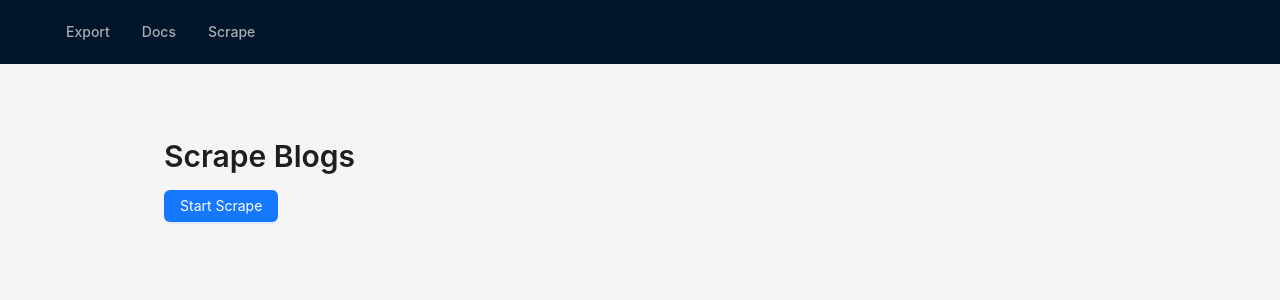
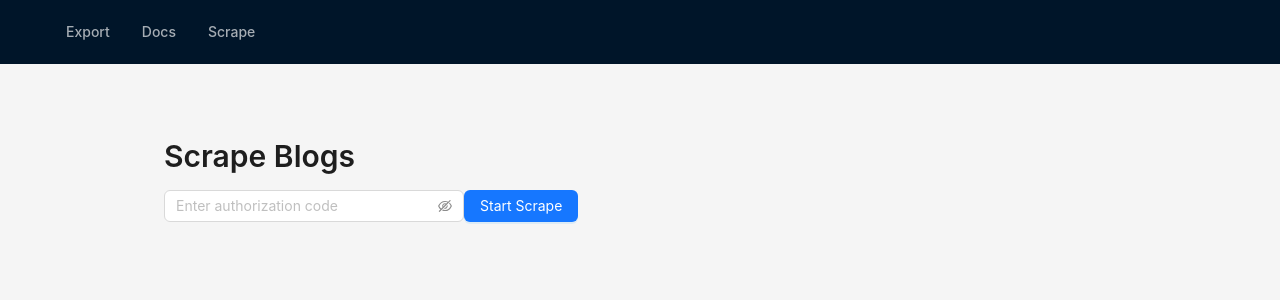
Before and after one commit to deg/blogscraper, a React (Vite) app in the folder frontend/: page /scrape in a window 1280 px wide. Shown: the top 300 px of the page. Built offline with nearby package versions, Linux system fonts and the light colour scheme.

Commit message:
Require auth code (in .env.secrets) to scrape

```diff
--- a/frontend/src/api/orval.ts
+++ b/frontend/src/api/orval.ts
@@ -131,25 +131,25 @@ export function useHealthGet<TData = Awaited<ReturnType<typeof healthGet>>, TErr
  * Starts scraping in an async background task.
  * @summary Start Scrape
  */
-export const startScrapeScrapePost = (
-
+export const startScrapeScrapeAuthCodePost = (
+    authCode: string,
  signal?: AbortSignal
 ) => {
 
 
       return customFetch<_ScrapeStarted>(
-      {url: `/api/scrape`, method: 'POST', signal
+      {url: `/api/scrape/${authCode}`, method: 'POST', signal
     },
       );
     }
 
 
 
-export const getStartScrapeScrapePostMutationOptions = <TError = unknown,
-    TContext = unknown>(options?: { mutation?:UseMutationOptions<Awaited<ReturnType<typeof startScrapeScrapePost>>, TError,void, TContext>, }
-): UseMutationOptions<Awaited<ReturnType<typeof startScrapeScrapePost>>, TError,void, TContext> => {
+export const getStartScrapeScrapeAuthCodePostMutationOptions = <TError = HTTPValidationError,
+    TContext = unknown>(options?: { mutation?:UseMutationOptions<Awaited<ReturnType<typeof startScrapeScrapeAuthCodePost>>, TError,{authCode: string}, TContext>, }
+): UseMutationOptions<Awaited<ReturnType<typeof startScrapeScrapeAuthCodePost>>, TError,{authCode: string}, TContext> => {
 
-const mutationKey = ['startScrapeScrapePost'];
+const mutationKey = ['startScrapeScrapeAuthCodePost'];
 const {mutation: mutationOptions} = options ?
       options.mutation && 'mutationKey' in options.mutation && options.mutation.mutationKey ?
       options
@@ -159,10 +159,10 @@ const {mutation: mutationOptions} = options ?
 
 
 
-      const mutationFn: MutationFunction<Awaited<ReturnType<typeof startScrapeScrapePost>>, void> = () => {
+      const mutationFn: MutationFunction<Awaited<ReturnType<typeof startScrapeScrapeAuthCodePost>>, {authCode: string}> = (props) => {
+          const {authCode} = props ?? {};
 
-
-          return  startScrapeScrapePost()
+          return  startScrapeScrapeAuthCodePost(authCode,)
         }
 
 
@@ -170,23 +170,23 @@ const {mutation: mutationOptions} = options ?
 
   return  { mutationFn, ...mutationOptions }}
 
-    export type StartScrapeScrapePostMutationResult = NonNullable<Awaited<ReturnType<typeof startScrapeScrapePost>>>
+    export type StartScrapeScrapeAuthCodePostMutationResult = NonNullable<Awaited<ReturnType<typeof startScrapeScrapeAuthCodePost>>>
 
-    export type StartScrapeScrapePostMutationError = unknown
+    export type StartScrapeScrapeAuthCodePostMutationError = HTTPValidationError
 
     /**
  * @summary Start Scrape
  */
-export const useStartScrapeScrapePost = <TError = unknown,
-    TContext = unknown>(options?: { mutation?:UseMutationOptions<Awaited<ReturnType<typeof startScrapeScrapePost>>, TError,void, TContext>, }
+export const useStartScrapeScrapeAuthCodePost = <TError = HTTPValidationError,
+    TContext = unknown>(options?: { mutation?:UseMutationOptions<Awaited<ReturnType<typeof startScrapeScrapeAuthCodePost>>, TError,{authCode: string}, TContext>, }
 ): UseMutationResult<
-        Awaited<ReturnType<typeof startScrapeScrapePost>>,
+        Awaited<ReturnType<typeof startScrapeScrapeAuthCodePost>>,
         TError,
-        void,
+        {authCode: string},
         TContext
       > => {
 
-      const mutationOptions = getStartScrapeScrapePostMutationOptions(options);
+      const mutationOptions = getStartScrapeScrapeAuthCodePostMutationOptions(options);
 
       return useMutation(mutationOptions);
     }
--- a/frontend/src/api/types/index.ts
+++ b/frontend/src/api/types/index.ts
@@ -9,6 +9,7 @@
 export * from './_healthStatus';
 export * from './_scrapeStarted';
 export * from './_scrapeStatus';
+export * from './bodyStartScrapeScrapePost';
 export * from './deleteGoogleDocDeleteGoogleDocPostParams';
 export * from './gDoc';
 export * from './googleDocFromDocumentsGoogleDocFromDocumentsGetParams';
@@ -20,5 +21,6 @@ export * from './markdownFromDocumentsMarkdownFromDocumentsGetParams';
 export * from './scrapeStatusScrapeStatusTaskIdGet200';
 export * from './sourcesSourcesGetParams';
 export * from './startScrapeScrapePost200';
+export * from './startScrapeScrapePostParams';
 export * from './validationError';
 export * from './validationErrorLocItem';
--- a/frontend/src/pages/ScrapePage.tsx
+++ b/frontend/src/pages/ScrapePage.tsx
@@ -1,7 +1,7 @@
-import { Button, message, Typography } from 'antd'
+import { Alert, Button, Input, message, Typography } from 'antd'
 import { useEffect, useRef, useState } from 'react'
 import {
-  useStartScrapeScrapePost,
+  useStartScrapeScrapeAuthCodePost,
   useScrapeStatusScrapeStatusTaskIdGet,
 } from '../api/orval'
 
@@ -25,7 +25,10 @@ const ScrapeStatus = ({
 )
 
 const ScrapePage = () => {
+  const [authCode, setAuthCode] = useState('')
   const [taskId, setTaskId] = useState<string | null>(null)
+  const [errorMsg, setErrorMsg] = useState<string | null>(null);
+
 
   const {
     data: status,
@@ -35,7 +38,7 @@ const ScrapePage = () => {
     enabled: !!taskId,
   })
 
-  const { mutate: startScrape, isLoading: isStarting } = useStartScrapeScrapePost()
+  const { mutate: startScrape, isLoading: isStarting } = useStartScrapeScrapeAuthCodePost()
 
   const intervalRef = useRef<NodeJS.Timeout | null>(null)
 
@@ -43,34 +46,52 @@ const ScrapePage = () => {
     shouldContinue: () =>
       !!taskId &&
       status?.status !== 'completed' &&
+      status?.status !== 'not found' &&
       !status?.status?.startsWith('failed:'),
     action: () => refetch(),
     delay: 500,
     deps: [taskId, status?.status, refetch],
   })
 
-
   const isRunning =
     status?.status && status.status !== 'completed' && !status.status.startsWith('failed:')
 
   const handleStart = () => {
-    startScrape({}, {
+    startScrape({authCode}, {
       onSuccess: (res) => {
+        const failure = res?.detail
         const newTaskId = res?.task_id
-        if (newTaskId) {
+        if (failure) {
+          setErrorMsg(`Incorrect auth code (${failure})`)}
+        else if (newTaskId) {
           setTaskId(newTaskId)
-          message.success(`Started scrape task: ${newTaskId}`)
+          console.log(`Started scrape task: ${newTaskId}`)
         } else {
-          message.error('Missing task_id in response')
+          console.error('Missing task_id in response')
         }
       },
-      onError: () => message.error('Failed to start scrape'),
+      onError: (err: any) => {
+        const msg = err?.response?.data?.detail || 'Failed to start scrape'
+        console.error(msg)
+      },
     })
+  }
+
+  const handleChange = (e: React.ChangeEvent<HTMLInputElement>) => {
+    if (errorMsg) setErrorMsg(null)
+    setAuthCode(e.target.value)
   }
 
   return (
     <div>
       <Title level={2}>Scrape Blogs</Title>
+      <Input.Password
+        placeholder="Enter authorization code"
+        value={authCode}
+        disabled={isStarting || isRunning}
+        onChange={handleChange}
+        style={{ width: 300, marginBottom: 12 }}
+      />
       <Button
         type="primary"
         loading={isStarting}
@@ -87,6 +108,15 @@ const ScrapePage = () => {
           isLoading={isStatusLoading}
         />
       )}
+      {errorMsg && (
+        <Alert
+          message={errorMsg}
+          type="warning"
+          showIcon
+          style={{ marginTop: 16 }}
+        />
+)}
+
     </div>
   )
 }
```
Also changed, not shown: frontend/openapi/schema.json (+23 -2 lines), frontend/src/api/types/bodyStartScrapeScrapePost.ts (added, +11 -0 lines), frontend/src/api/types/startScrapeScrapePostParams.ts (added, +11 -0 lines), 1 other file (tests, documents, lock files or other folders).
